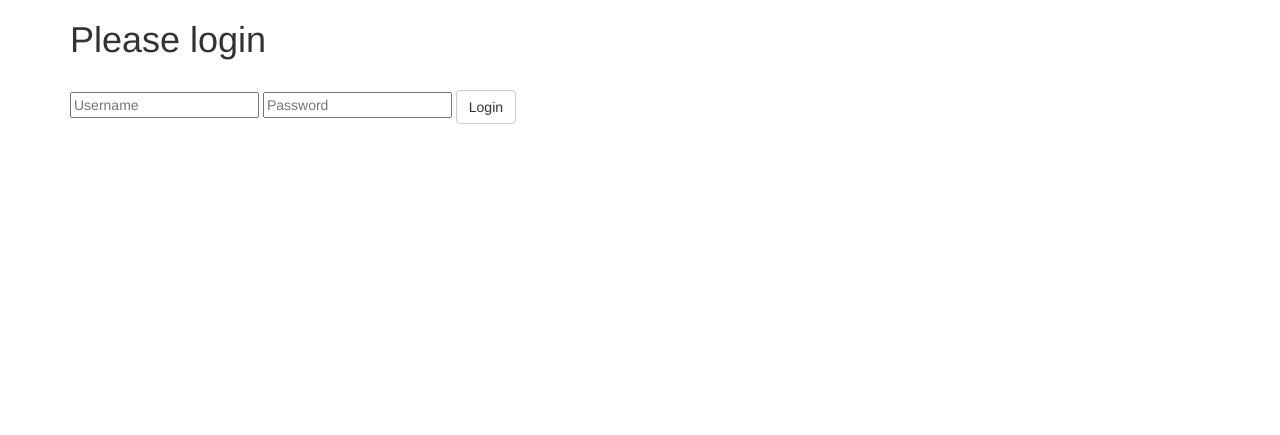
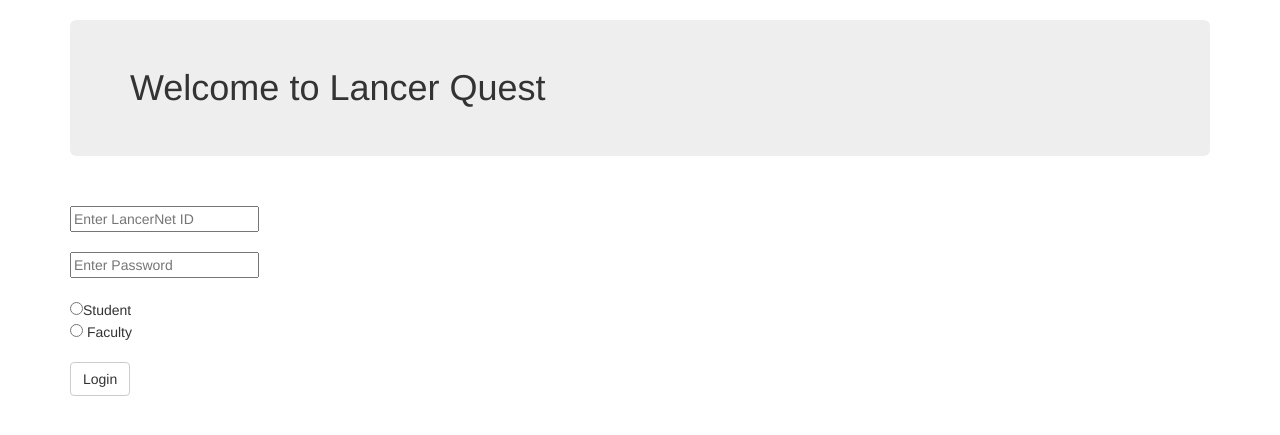
Before and after one commit to Longwood-SeniorSem-LSEM/Login, a Flask app: page /login in a window 1280 px wide. Shown: the top 435 px of the page. Run offline with Flask 2, Linux system fonts and the light colour scheme; some libraries are stand-ins or nearby versions.

Commit message:
Incorporated login page from Web Design group.

```diff
--- a/templates/login.html
+++ b/templates/login.html
@@ -1,12 +1,14 @@
 {% extends "base.html" %}
 {% block content %}
 
-<h1>Please login</h1>
+<h1 class="jumbotron">Welcome to Lancer Quest</h1>
 <br>
-<form action="" method="post">
-  <input type="text" placeholder="Username" name="username" value="{{request.form.username }}">
-  <input type="password" placeholder="Password" name="password" value="{{request.form.password }}">
-  <input class="btn btn-default" type="submit" value="Login">
+<form class="form-group" action="" method="post">
+    <input type="text" placeholder="Enter LancerNet ID" name="username" value="{{request.form.username }}"><br /><br />
+    <input type="password" placeholder="Enter Password" name="password" value="{{request.form.password }}"><br /><br />
+    <input type="radio" name="userType">Student<br />
+    <input type ="radio" name="userType"> Faculty<br /><br />
+    <input class="btn btn-default" type="submit" value="Login">
 </form>
 
 {% endblock %}
--- a/weblogin.py
+++ b/weblogin.py
@@ -64,6 +64,7 @@ def logout():
 def connect_db_users():
     return sqlite3.connect(weblogin.database_users)
 
+
 # This is the main function here.
 # check login information
 def attemptLogin(user,password):
```
